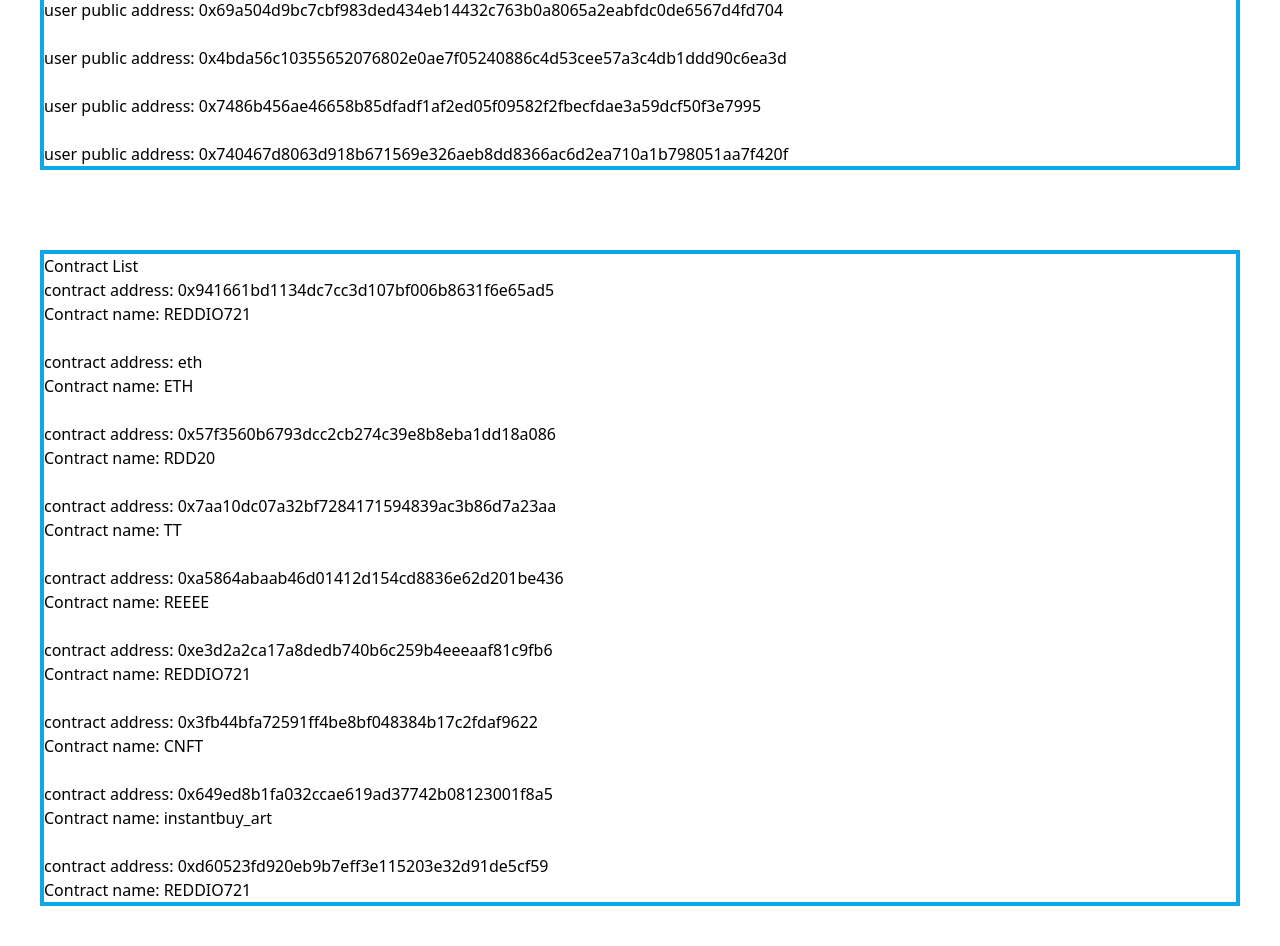
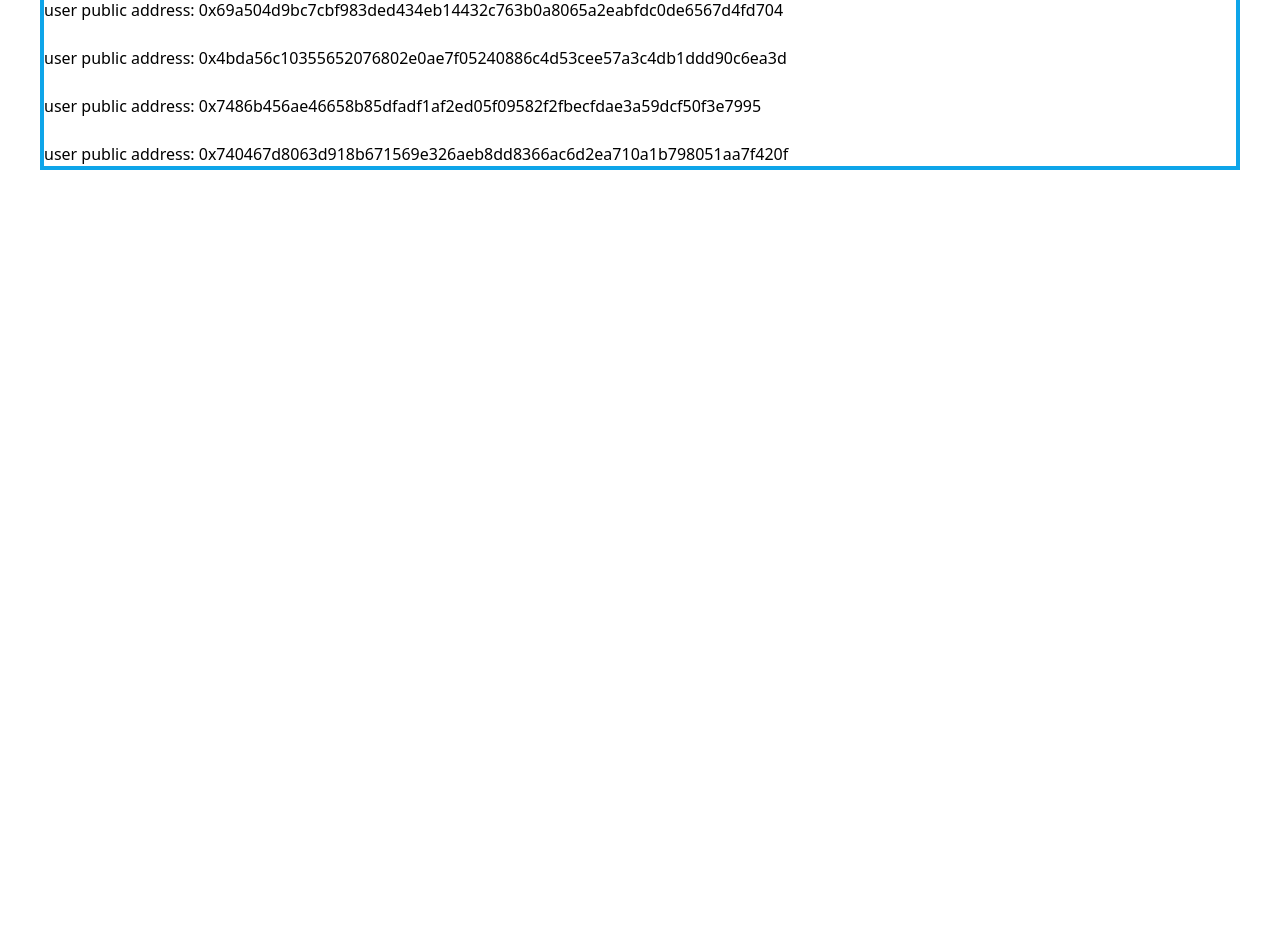
Before and after one commit to meta-ps/Reddio-blockexplorer, a Django app: page / in a window 1280 px wide. Shown: the part 2270-3216 px from the top of the page. After the commit the page ends 2440 px from the top, so only its background shows below. Run offline with Django 4.2, Linux system fonts and the light colour scheme; data comes from the database, SQL or seed files in the repository; some libraries are stand-ins or nearby versions.

Commit message:
rm: contract list
Signed-off-by: pradeepvarma22 <pradeepnadimpalli22@gmail.com>

```diff
--- a/reddio/views.py
+++ b/reddio/views.py
@@ -18,7 +18,6 @@ def home(request):
     context = {
         'latestTxns': txns,
         'userAccounts':accounts,
-        'contracts':contracts,
         'txn_count':txnCount,
         'user_count':userCount,
         'contract_count':contractCount
--- a/templates/reddio/index.html
+++ b/templates/reddio/index.html
@@ -72,7 +72,7 @@
     </div>
 
 
-    <div class="p-10">
+    <!-- <div class="p-10">
         <div class="border-4 border-sky-500 ">
             Contract List
             {% for i in contracts %}
@@ -82,7 +82,7 @@
             {% endfor %}
         </div>
     </div>
-
+ -->
 
 
 
```
